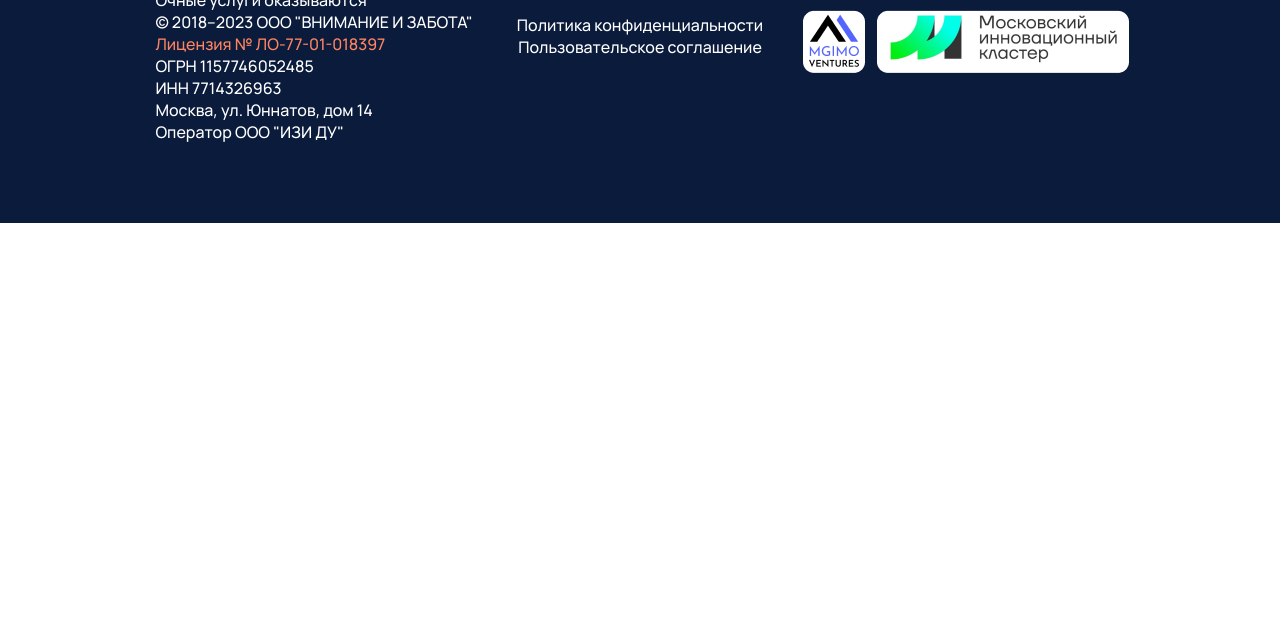
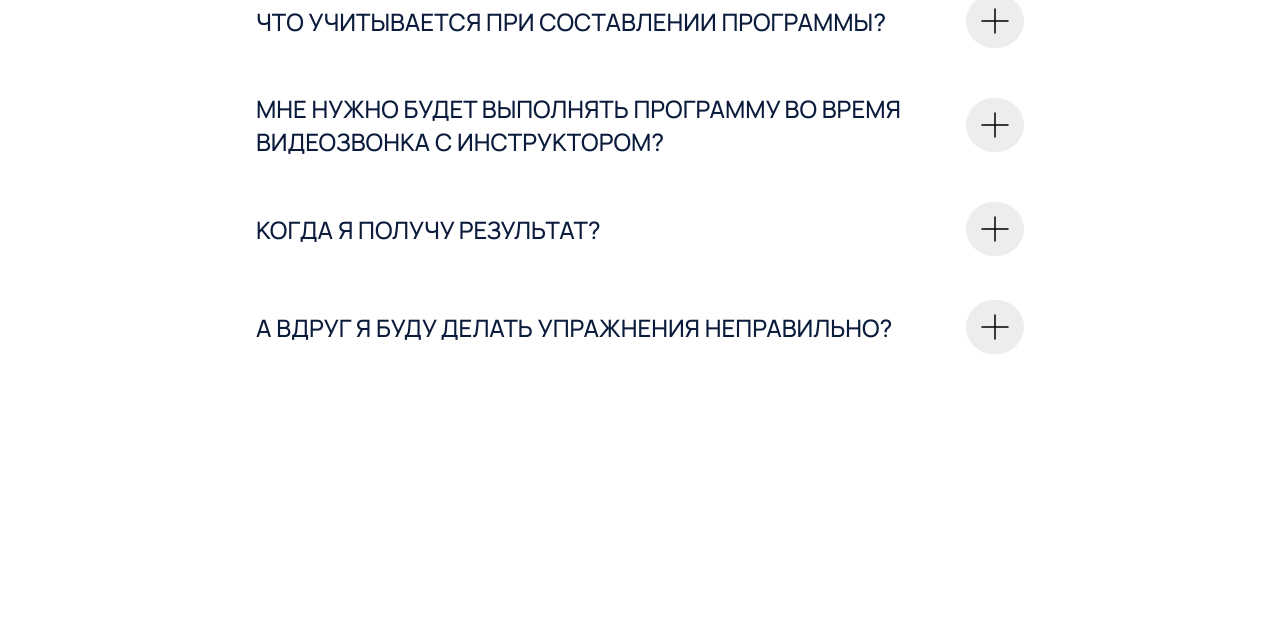
Before and after one commit to EasyDo-project/easydo-webpack, a website built with webpack: page src/pages/index.html in a window 1280 px wide. Shown: the part 4236-4877 px from the top of the page. Before the commit the page ends 4459 px from the top, so only its background shows below. Built offline with nearby package versions, Linux system fonts and the light colour scheme.

Commit message:
feat: add faq section

```diff
--- /dev/null
+++ b/src/components/Faq.js
@@ -0,0 +1,21 @@
+export class Faq {
+	constructor(containerSelector) {
+		this.accordions = document.querySelectorAll(containerSelector);
+	}
+
+	activateAccordion() {
+		for (let i = 0; i < this.accordions.length; i++) {
+			this.accordions[i].addEventListener('click', function () {
+				const panel = this.firstElementChild.nextElementSibling;
+				if (
+					panel.style.maxHeight === `${0}px` ||
+					panel.style.maxHeight === ''
+				) {
+					panel.style.maxHeight = `${panel.scrollHeight}px`;
+				} else {
+					panel.style.maxHeight = 0;
+				}
+			});
+		}
+	}
+}
--- a/src/index.js
+++ b/src/index.js
@@ -7,11 +7,13 @@ import { Program } from './components/Program';
 import { Scroll } from './components/Scroll';
 import { solvingWasText, solvingBecomeText } from './utils/constants';
 import { Solving } from './components/Solving';
+import { Faq } from './components/Faq';
 
 const scroll = new Scroll('.feedbacks__scroll');
 const program = new Program('#programElement', '.program__list');
 const solvingWas = new Solving('#solvingElement', '.solving__list_was');
 const solvingBecome = new Solving('#solvingElement', '.solving__list_become');
+const faq = new Faq('.faq__container');
 
 const clinicHeader = document.querySelector('.assist__header');
 const validation = new Validation(validationConf);
@@ -30,6 +32,7 @@ scroll.enableScroll();
 solvingWas.generateList(solvingWasText);
 solvingBecome.generateList(solvingBecomeText);
 program.generateList();
+faq.activateAccordion();
 
 form.addEventListener('submit', (evt) => {
 	evt.preventDefault();
--- a/src/pages/index.html
+++ b/src/pages/index.html
@@ -351,6 +351,84 @@
 					/>
 				</div>
 			</section>
+			<section class="faq">
+				<h2 class="faq__header">Частые вопросы</h2>
+				<div class="faq__container">
+					<div class="faq__wrapper">
+						<div class="faq__element">
+							ЧТО УЧИТЫВАЕТСЯ ПРИ СОСТАВЛЕНИИ ПРОГРАММЫ?
+						</div>
+						<img
+							src="<%=require('../images/faq.svg')%>"
+							alt="Button"
+							class="faq__element"
+						/>
+					</div>
+					<div class="faq__content">
+						При составлении программы инструктор анализирует более 15
+						параметров. В первую очередь - выписку из стационара, а также
+						результаты видеотестов. Учитывается Ваш возраст, вес, диагноз, дата
+						операции, сопутствующие заболевания, давление и пульс, срок до/после
+						операции, тип операции и т.д.
+					</div>
+				</div>
+				<div class="faq__container">
+					<div class="faq__wrapper">
+						<div class="faq__element">
+							МНЕ НУЖНО БУДЕТ ВЫПОЛНЯТЬ ПРОГРАММУ ВО ВРЕМЯ ВИДЕОЗВОНКА С
+							ИНСТРУКТОРОМ?
+						</div>
+						<img
+							src="<%=require('../images/faq.svg')%>"
+							alt="Button"
+							class="faq__element"
+						/>
+					</div>
+					<div class="faq__content">
+						Нет, Ваш комплекс упражнений будет представлен в формате
+						высококачественного студийного видео. Вы сможете тренироваться в
+						любое удобное время и в любом месте. Кроме того, доступ к
+						видеозаписям на платформе EASY DOO останется у Вас навсегда.
+					</div>
+				</div>
+				<div class="faq__container">
+					<div class="faq__wrapper">
+						<div class="faq__element">КОГДА Я ПОЛУЧУ РЕЗУЛЬТАТ?</div>
+						<img
+							src="<%=require('../images/faq.svg')%>"
+							alt="Button"
+							class="faq__element"
+						/>
+					</div>
+					<div class="faq__content">
+						В первую очередь, это зависит от Вашего исходного состояния и
+						серьёзности проблемы. Но при ответственном подходе к программе наши
+						клиенты замечают прогресс уже после 1 недели занятий, спустя месяц -
+						значительное улучшение, а через 3 месяца - существенное
+						восстановление подвижности.
+					</div>
+				</div>
+				<div class="faq__container">
+					<div class="faq__wrapper">
+						<div class="faq__element">
+							А ВДРУГ Я БУДУ ДЕЛАТЬ УПРАЖНЕНИЯ НЕПРАВИЛЬНО?
+						</div>
+						<img
+							src="<%=require('../images/faq.svg')%>"
+							alt="Button"
+							class="faq__element"
+						/>
+					</div>
+					<div class="faq__content">
+						Инструкторы EASY DOO имеют большой опыт работы и умеют максимально
+						доступно объяснять технику выполнения упражнений. Для Вас будут
+						записаны подробные видео с описанием тренировки. Кроме того, Вы
+						проходите тест на болевые ощущения и имеете обратную связь с
+						инструктором. Вероятность того, что Вы будете что-то делать
+						неправильно и навредите себе, практически равна нулю.
+					</div>
+				</div>
+			</section>
 		</main>
 		<footer class="footer">
 			<div class="footer__columns">
--- /dev/null
+++ b/src/scss/faq/faq.scss
@@ -0,0 +1,66 @@
+.faq {
+	padding: 0;
+	display: flex;
+	flex-direction: column;
+	align-items: center;
+	overflow: hidden;
+	margin: 0 20vw 0 20vw;
+
+	&__header {
+		padding: 0;
+		margin: 0 0 42px;
+		width: fit-content;
+		@include font(64px, 700, normal, $text-main);
+	}
+
+	&__wrapper {
+		display: flex;
+		flex-direction: row;
+		justify-content: space-between;
+		align-self: start;
+		align-items: center;
+		cursor: pointer;
+		min-height: 54px;
+		width: 100%;
+		padding-top: 24px;
+	}
+
+	&__container {
+		width: 100%;
+		@include font(24px, 400, normal, $text-main);
+		display: flex;
+		flex-direction: column;
+		overflow: hidden;
+	}
+
+	&__content {
+		max-width: 680px;
+		max-height: 0px;
+		transition: max-height 0.3s ease-in-out;
+		color: #686868;
+		@include font(16px, 400, normal, $text-main);
+		padding-top: 20px;
+	}
+
+	&:last-child {
+		margin-bottom: 346px;
+	}
+}
+
+@media screen and (max-width: 1024px) {
+	.faq {
+		&__header {
+			@include font(32px, 700, normal, $text-main);
+		}
+
+		&:last-child {
+			margin-bottom: 200px;
+		}
+	}
+}
+
+@media screen and (max-width: 700px) {
+	.faq {
+		margin: 0 20px 0 20px;
+	}
+}
--- a/src/scss/index.scss
+++ b/src/scss/index.scss
@@ -6,6 +6,7 @@
 @import '../scss/page/page';
 @import '../scss/assist/assist';
 
+@import '../scss/faq/faq';
 @import '../scss/consultation-form/consultation-form';
 @import '../scss/footer/footer.scss';
 @import '../scss/program/program';
```
Also changed, not shown: src/images/faq.svg (added).
